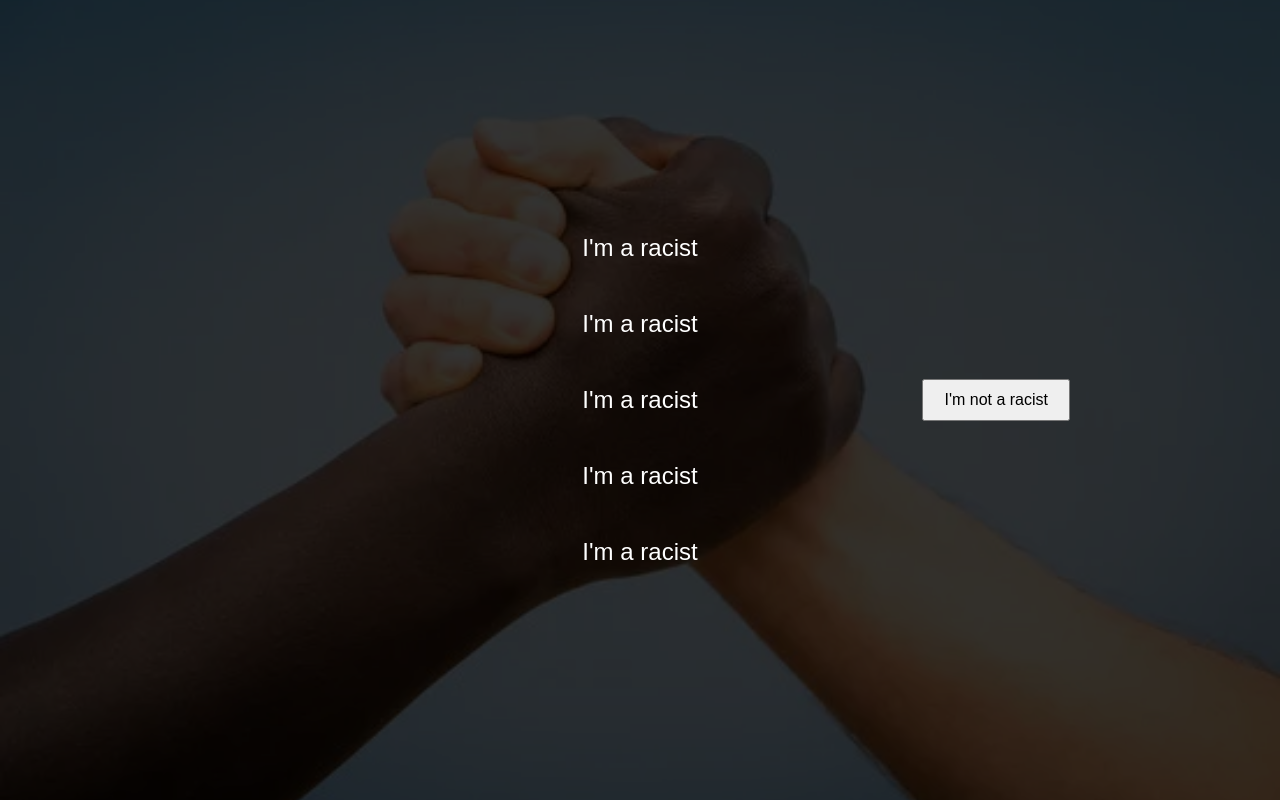
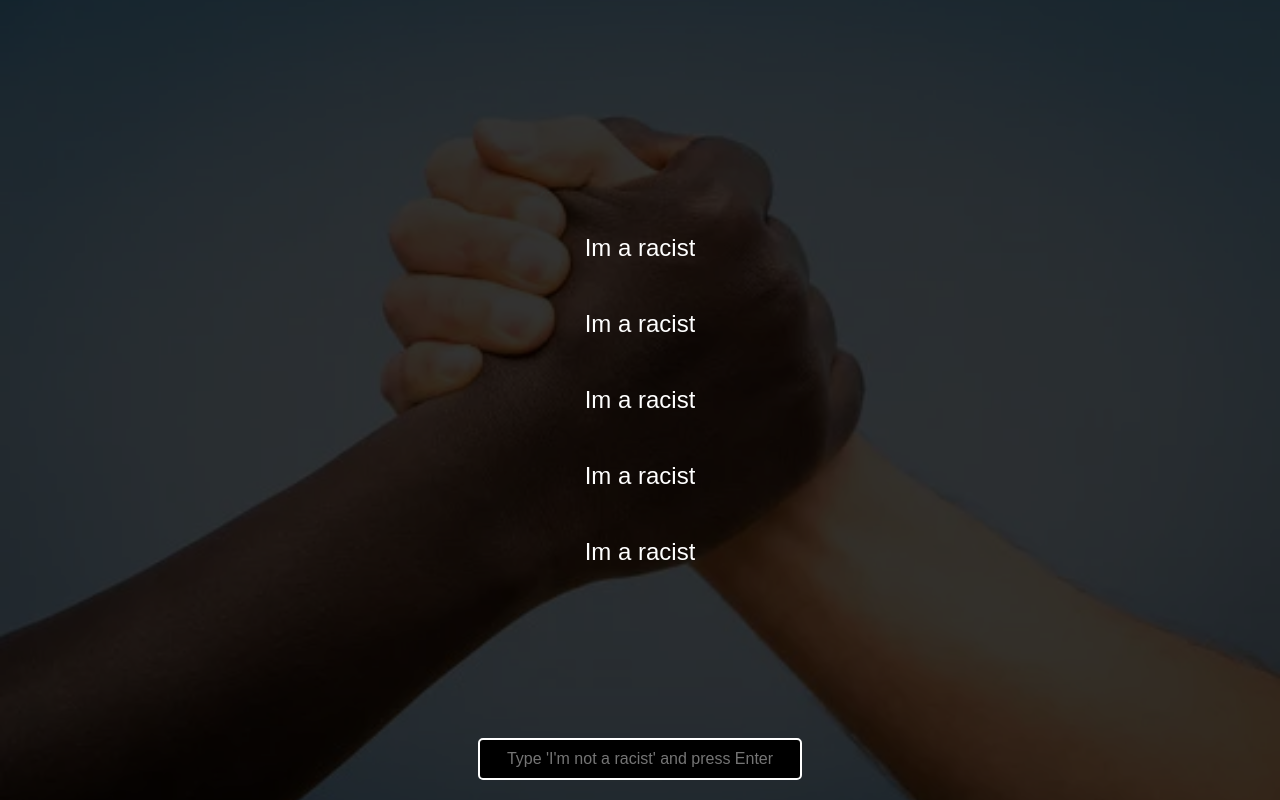
Before and after one commit to simontijanic/rasisme-nettsedt, a website: page index.html in a window 1280 px wide. Drawn offline with Linux system fonts and the light colour scheme.

Commit message:
text field

```diff
--- a/index.html
+++ b/index.html
@@ -9,22 +9,23 @@
 <body>
     <div class="scrolling-text" id="scrollingText">
         <div class="text-content">
-            <p>I'm a racist</p>
-            <p>I'm a racist</p>
-            <p>I'm a racist</p>
-            <p>I'm a racist</p>
-            <p>I'm a racist</p>
+            <p>Im a racist</p>
+            <p>Im a racist</p>
+            <p>Im a racist</p>
+            <p>Im a racist</p>
+            <p>Im a racist</p>
         </div>
+
         <div class="text-content">
-            <p>I'm a racist</p>
-            <p>I'm a racist</p>
-            <p>I'm a racist</p>
-            <p>I'm a racist</p>
-            <p>I'm a racist</p>
+            <p>Im a racist</p>
+            <p>Im a racist</p>
+            <p>Im a racist</p>
+            <p>Im a racist</p>
+            <p>Im a racist</p>
         </div>
 
     </div>
-    <button id="stopButton">I'm not a racist</button>
+    <input type="text" id="inputField" placeholder="Type 'I'm not a racist' and press Enter" />
     <script src="script.js"></script>
 </body>
 </html>
--- a/script.js
+++ b/script.js
@@ -1,10 +1,16 @@
 const scrollingText = document.getElementById('scrollingText');
-const stopButton = document.getElementById('stopButton');
 
-stopButton.addEventListener('click', () => {
-    scrollingText.style.animationPlayState = 'paused';
-    scrollingText.style.display = 'none'; // Remove the text when the button is pressed
+const inputField = document.getElementById('inputField');
 
-    // Set the background image opacity to 1
-    document.body.style.setProperty('--background-opacity', '1');
+inputField.addEventListener('keypress', (event) => {
+    if (event.key === 'Enter') {
+        if (inputField.value.trim() === "Im not a racist") {
+            scrollingText.style.animationPlayState = 'paused';
+            scrollingText.style.display = 'none'; // Remove the text when the correct input is entered
+
+            document.body.style.setProperty('--background-opacity', '1');
+        } else {
+            alert("Incorrect input. Please type: Im not a racist");
+        }
+    }
 });
--- a/style.css
+++ b/style.css
@@ -22,7 +22,7 @@ body::before {
     background: url('hand.jpg') no-repeat center center fixed;
     background-size: cover;
     opacity: var(--background-opacity, 0.2); /* Use CSS variable for opacity */
-    z-index: -1;
+    z-index: 1; /* Ensure the background image is behind the scrolling text */
 }
 
 .scrolling-text {
@@ -35,6 +35,7 @@ body::before {
     justify-content: start;
     height: 200%; /* Double the height to accommodate seamless looping */
     overflow: hidden;
+    z-index: 2; /* Ensure the scrolling text is above the background */
 }
 
 .text-content {
@@ -63,3 +64,17 @@ button {
     font-size: 16px;
     cursor: pointer;
 }
+
+input#inputField {
+    position: absolute;
+    bottom: 20px;
+    width: 300px;
+    padding: 10px;
+    font-size: 16px;
+    border: 2px solid white;
+    border-radius: 5px;
+    background-color: black;
+    color: white;
+    text-align: center;
+    z-index: 3; /* Ensure the input field has the highest z-index */
+}
```
